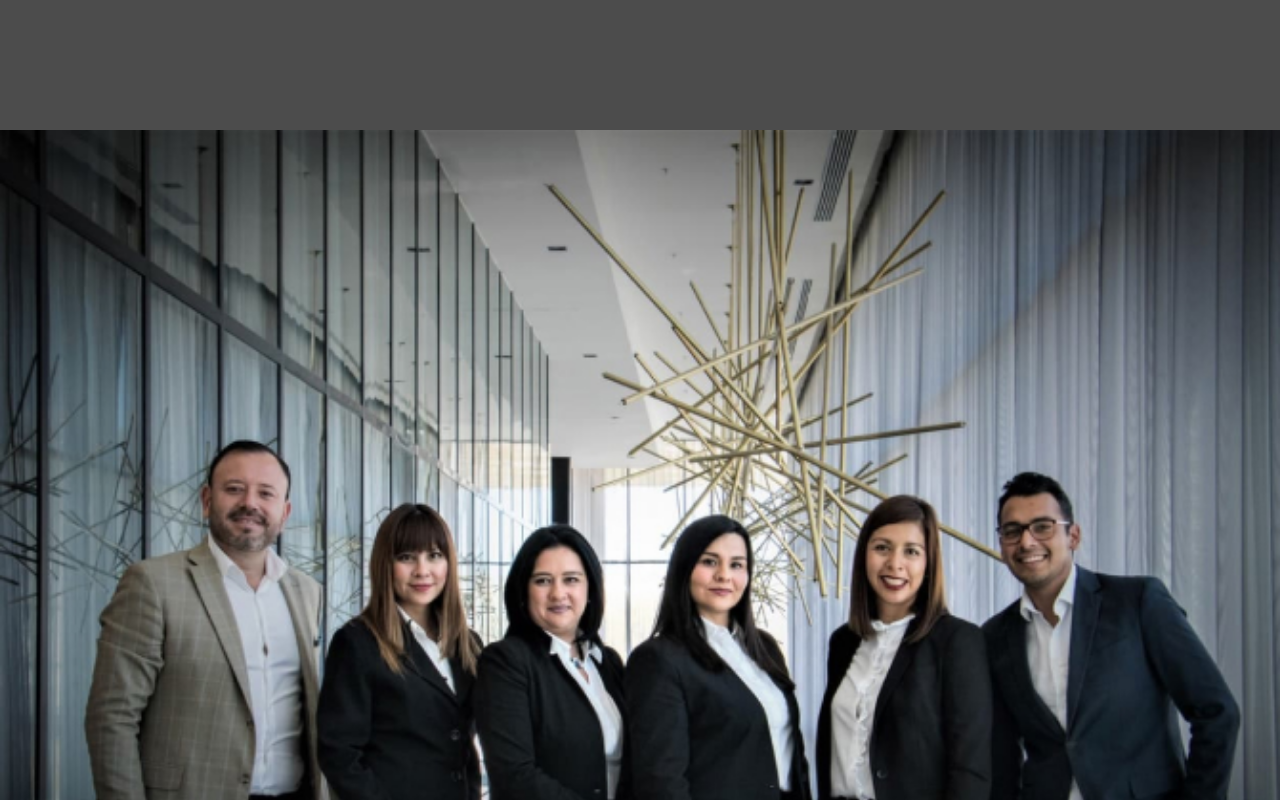
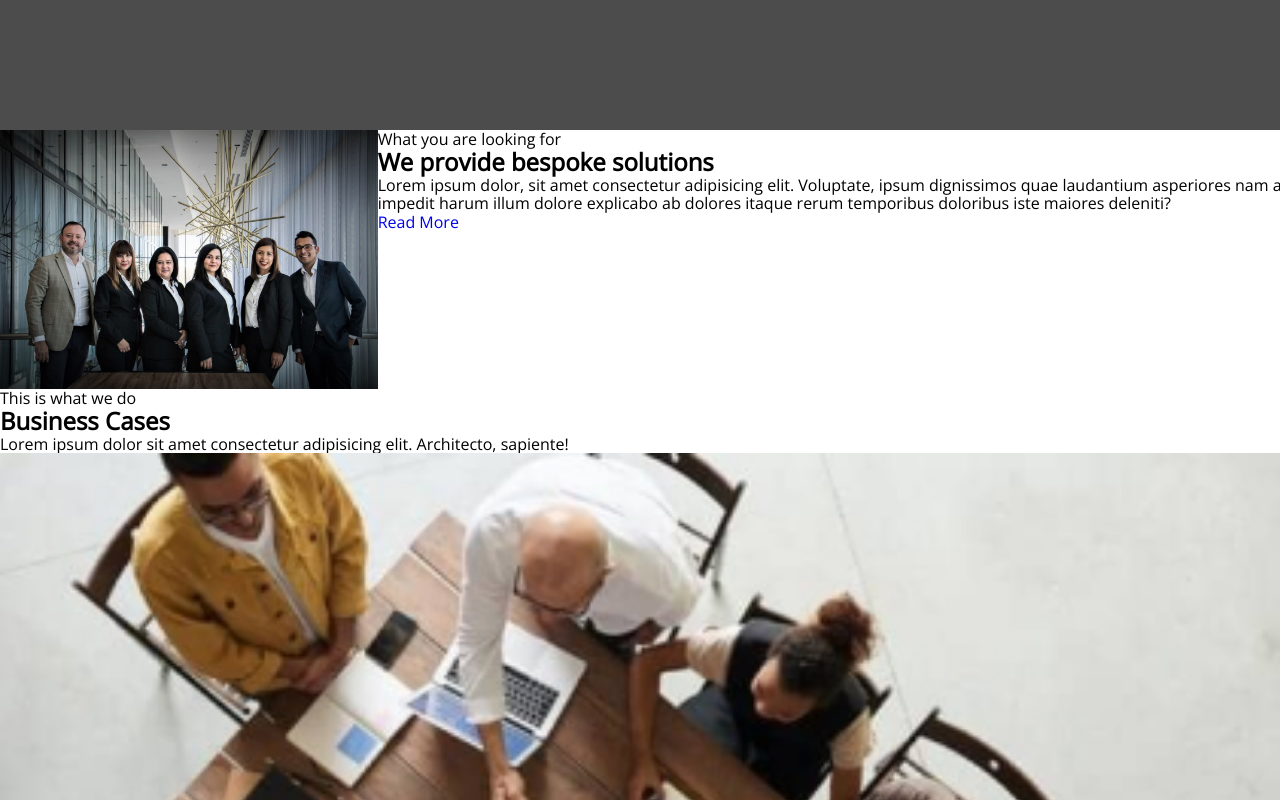
Before and after one commit to kashirin-olexsandr/blended-93-11-12, a plain HTML site: page index.html in a window 1280 px wide. Shown: the part 660-1460 px from the top of the page. Drawn offline with nearby package versions, Linux system fonts and the light colour scheme.

Commit message:
add style about

```diff
--- a/css/styles.css
+++ b/css/styles.css
@@ -112,3 +112,29 @@ background-color: #28A745;
 border-radius: 5px;
 
 }
+
+.about {
+
+}
+
+.about-container{
+    display: flex;
+}
+
+.about-piple {
+    width: 670px;
+
+
+}
+.about-img {
+}
+.about-solutions {
+}
+.about-subtitle {
+}
+.about-title {
+}
+.about-text {
+}
+.about-link {
+}
--- a/index.html
+++ b/index.html
@@ -1,31 +1,24 @@
 <!DOCTYPE html>
 <html lang="en">
+
 <head>
   <meta charset="UTF-8" />
   <meta name="viewport" content="width=device-width, initial-scale=1.0" />
   <title>Document</title>
   <link rel="preconnect" href="https://fonts.googleapis.com" />
   <link rel="preconnect" href="https://fonts.gstatic.com" crossorigin />
-    <link
-      href="https://fonts.googleapis.com/css2?family=Open+Sans:wght@300;400&display=swap"
-      rel="stylesheet"
-    />
-    <link
-      rel="stylesheet"
-      href="https://cdnjs.cloudflare.com/ajax/libs/modern-normalize/2.0.0/modern-normalize.min.css"
+  <link href="https://fonts.googleapis.com/css2?family=Open+Sans:wght@300;400&display=swap" rel="stylesheet" />
+  <link rel="stylesheet" href="https://cdnjs.cloudflare.com/ajax/libs/modern-normalize/2.0.0/modern-normalize.min.css"
     integrity="sha512-4xo8blKMVCiXpTaLzQSLSw3KFOVPWhm/TRtuPVc4WG6kUgjH6J03IBuG7JZPkcWMxJ5huwaBpOpnwYElP/m6wg=="
-      crossorigin="anonymous"
-      referrerpolicy="no-referrer"
-    />
+    crossorigin="anonymous" referrerpolicy="no-referrer" />
   <link rel="stylesheet" href="./css/styles.css" />
 </head>
+
 <body>
   <header class="header">
     <div class="container">
       <nav class="header-nav">
-          <a href="index.html" class="header-logo link"
-            ><span class="header-log-accent">Finance</span> Ledger</a
-          >
+        <a href="index.html" class="header-logo link"><span class="header-log-accent">Finance</span> Ledger</a>
         <ul class="header-list list">
           <li class="header-item">
             <a class="header-link-accent link" href="./index.html">Home</a>
@@ -54,18 +47,27 @@
         <a href="" class="hero-link link">Read More</a>
       </div>
     </section>
-      <section>
-        <img src="./images/team.jpg" alt="Team" />
-        <p>What you are looking for</p>
-        <h2>We provide bespoke solutions</h2>
-        <p>
+
+    <section class="about">
+      <div class="about-container container">
+        <div class="about-piple">
+          <img src="./images/team.jpg" alt="Team" class="about-img" />
+        </div>
+        <div class="about-solutions">
+
+          <p class="about-subtitle">What you are looking for</p>
+          <h2 class="about-title">We provide bespoke solutions</h2>
+          <p class="about-text">
             Lorem ipsum dolor, sit amet consectetur adipisicing elit. Voluptate,
             ipsum dignissimos quae laudantium asperiores nam aliquid impedit harum
             illum dolore explicabo ab dolores itaque rerum temporibus doloribus
             iste maiores deleniti?
           </p>
-        <a href="/">Read More</a>
+          <a href="/" class="about-link link">Read More</a>
+        </div>
+      </div>
     </section>
+
     <section>
       <p>This is what we do</p>
       <h2>Business Cases</h2>
@@ -97,4 +99,5 @@
   </main>
   <footer></footer>
 </body>
+
 </html>
```
Lines whose indentation alone changed are shown as unchanged.
